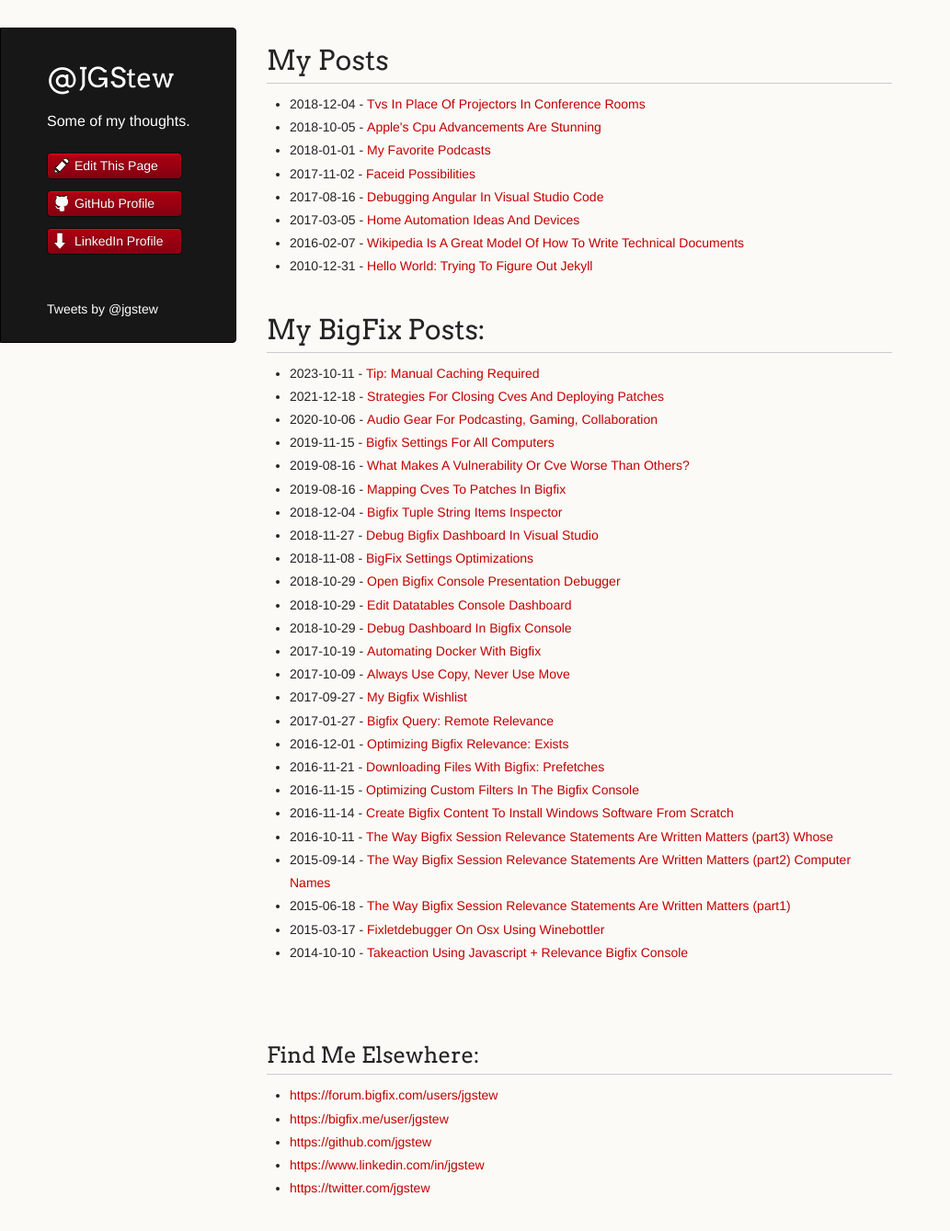
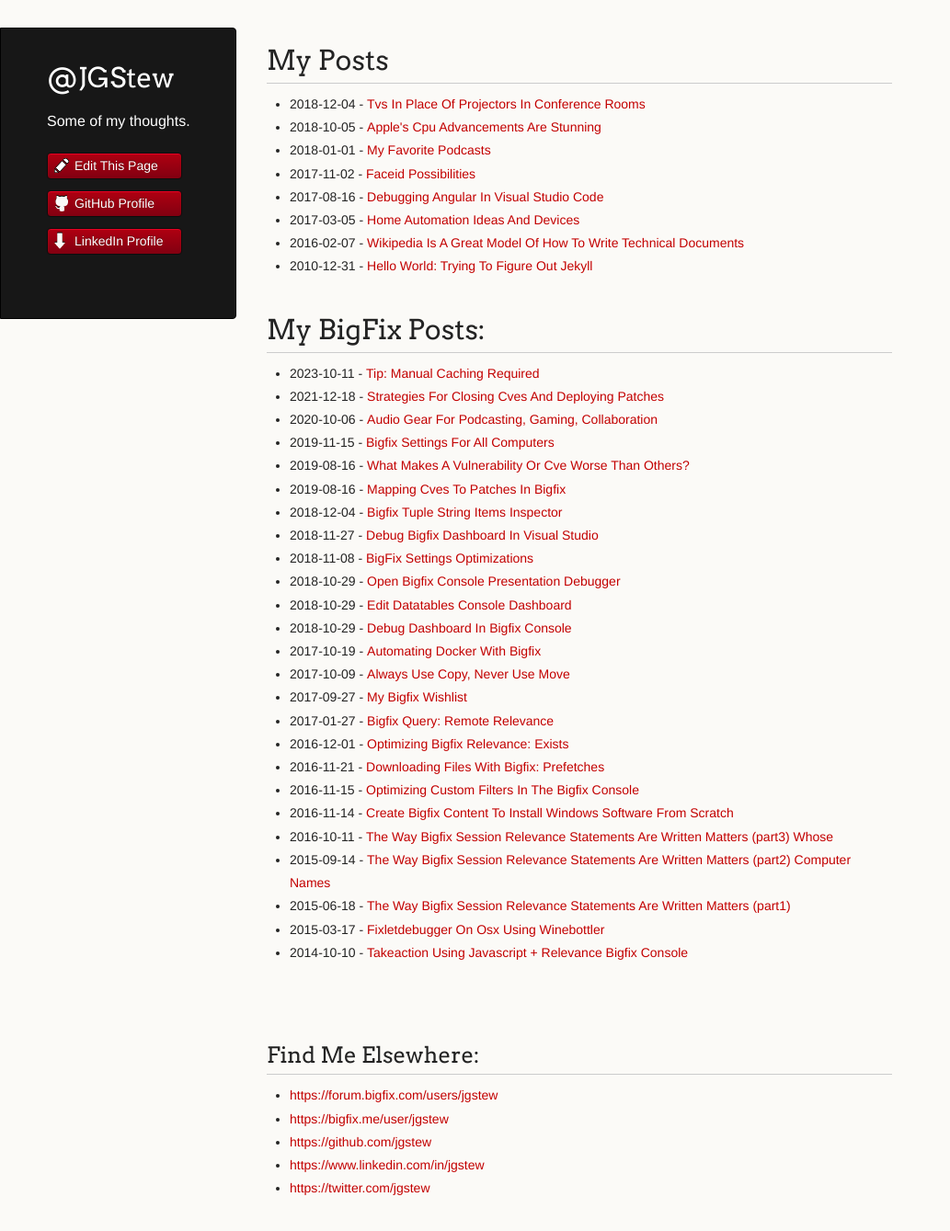
Before and after one commit to jgstew/jgstew.github.io, a Jekyll site: the page built from index.html, in a window 1280 px wide and 1377 px high. Shown: the top 1339 px of the window at 92% size, without its empty margins (0-1033 px from the left). Built offline with Jekyll 4.4.1, drawn with Linux system fonts in a browser that asks for light colours; nearby versions of some CDN libraries; comment, search, counter and statistics services are not loaded.

Commit message:
Update default.html
remove twitter widget

```diff
--- a/_layouts/default.html
+++ b/_layouts/default.html
@@ -28,8 +28,6 @@
 	  <li><a class="buttons linkedin" href="https://www.linkedin.com/in/jgstew">LinkedIn Profile</a></li>
         </ul>
         <br/>
-<a class="twitter-timeline" data-chrome="nofooter noborders noscrollbar" data-dnt="true" href="https://twitter.com/jgstew" data-widget-id="694687432948584448">Tweets by @jgstew</a>
-<script>!function(d,s,id){var js,fjs=d.getElementsByTagName(s)[0],p=/^http:/.test(d.location)?'http':'https';if(!d.getElementById(id)){js=d.createElement(s);js.id=id;js.src=p+"://platform.twitter.com/widgets.js";fjs.parentNode.insertBefore(js,fjs);}}(document,"script","twitter-wjs");</script>
       </header>
       <section>
       	<h1>{{ page.title }}</h1>
```
